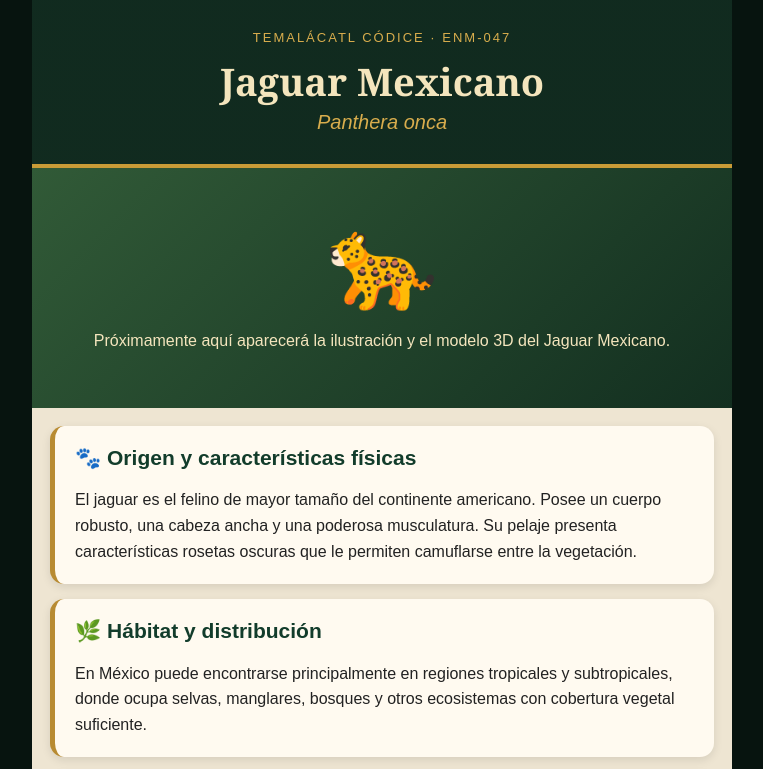
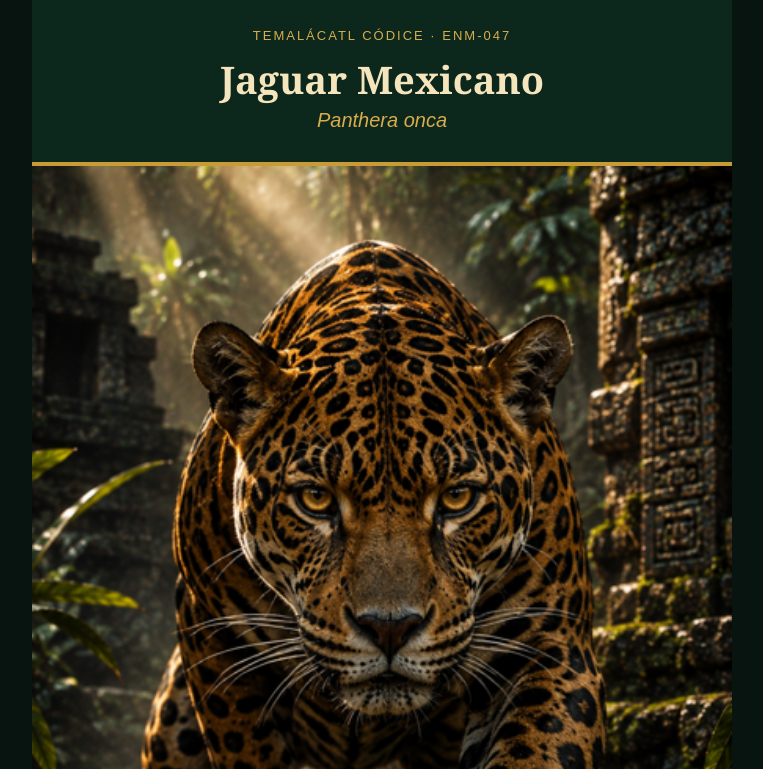
Before and after one commit to SamuelVp/temalacatl-codice, a plain HTML site: page index.html in a window 1280 px wide. Shown: the top 769 px of the page, without its empty margins (258-1021 px from the left). Drawn offline with Linux system fonts and the light colour scheme.

Commit message:
Update index.html

```diff
--- a/index.html
+++ b/index.html
@@ -30,20 +30,21 @@
     .encabezado {
       background:
         linear-gradient(
-          rgba(3, 31, 20, 0.94),
-          rgba(3, 31, 20, 0.94)
+          rgba(3, 31, 20, 0.96),
+          rgba(3, 31, 20, 0.96)
         );
 
       color: white;
       text-align: center;
-      padding: 30px 20px;
+      padding: 28px 20px 30px;
       border-bottom: 4px solid #c99b37;
     }
 
-    .encabezado .codigo {
+    .codigo {
       color: #d8ad4d;
       font-size: 13px;
       letter-spacing: 2px;
+      text-transform: uppercase;
     }
 
     .encabezado h1 {
@@ -61,27 +62,16 @@
     }
 
     .hero {
-      background:
-        linear-gradient(
-          135deg,
-          #315a37,
-          #132f20
-        );
-
-      min-height: 240px;
-
-      display: flex;
-      align-items: center;
-      justify-content: center;
-
-      color: #f4e5bd;
-      text-align: center;
-
-      padding: 30px;
+      background: #153c29;
+      width: 100%;
+      overflow: hidden;
+      border-bottom: 4px solid #c99b37;
     }
 
-    .hero .simbolo {
-      font-size: 90px;
+    .imagen-jaguar {
+      width: 100%;
+      height: auto;
+      display: block;
     }
 
     .contenido {
@@ -107,7 +97,7 @@
     }
 
     .tarjeta p {
-      line-height: 1.6;
+      line-height: 1.65;
       margin-bottom: 0;
     }
 
@@ -115,6 +105,7 @@
       display: grid;
       grid-template-columns: 1fr 1fr;
       gap: 10px;
+      margin-top: 14px;
     }
 
     .dato {
@@ -140,6 +131,11 @@
       color: #f3d993;
     }
 
+    .temalacatl .dato {
+      background: #f4ead4;
+      color: #222;
+    }
+
     .fuentes ul {
       padding-left: 20px;
     }
@@ -162,14 +158,30 @@
       font-size: 22px;
     }
 
+    footer p {
+      margin-bottom: 0;
+    }
+
     @media (max-width: 500px) {
 
       .encabezado h1 {
         font-size: 32px;
       }
 
+      .cientifico {
+        font-size: 18px;
+      }
+
       .contenido {
         padding: 12px;
+      }
+
+      .tarjeta {
+        padding: 17px;
+      }
+
+      .datos {
+        grid-template-columns: 1fr 1fr;
       }
 
     }
@@ -199,18 +211,11 @@
 
     <section class="hero">
 
-      <div>
-
-        <div class="simbolo">
-          🐆
-        </div>
-
-        <p>
-          Próximamente aquí aparecerá la ilustración
-          y el modelo 3D del Jaguar Mexicano.
-        </p>
-
-      </div>
+      <img
+        src="jaguar.png"
+        alt="Jaguar Mexicano"
+        class="imagen-jaguar"
+      >
 
     </section>
 
@@ -326,8 +331,6 @@
           correspondiente al juego de cartas.
         </p>
 
-        <br>
-
         <div class="datos">
 
           <div class="dato">
```
